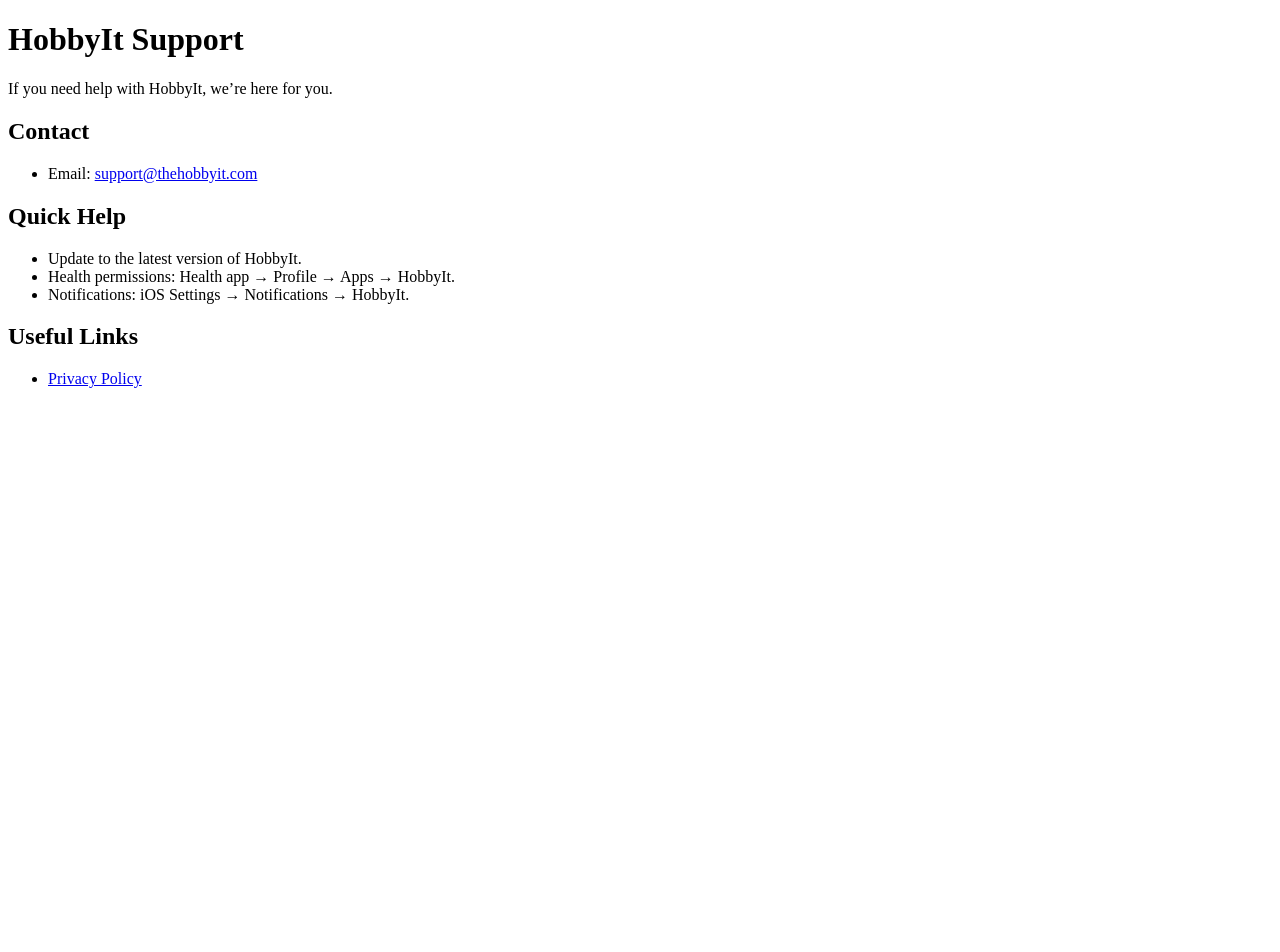
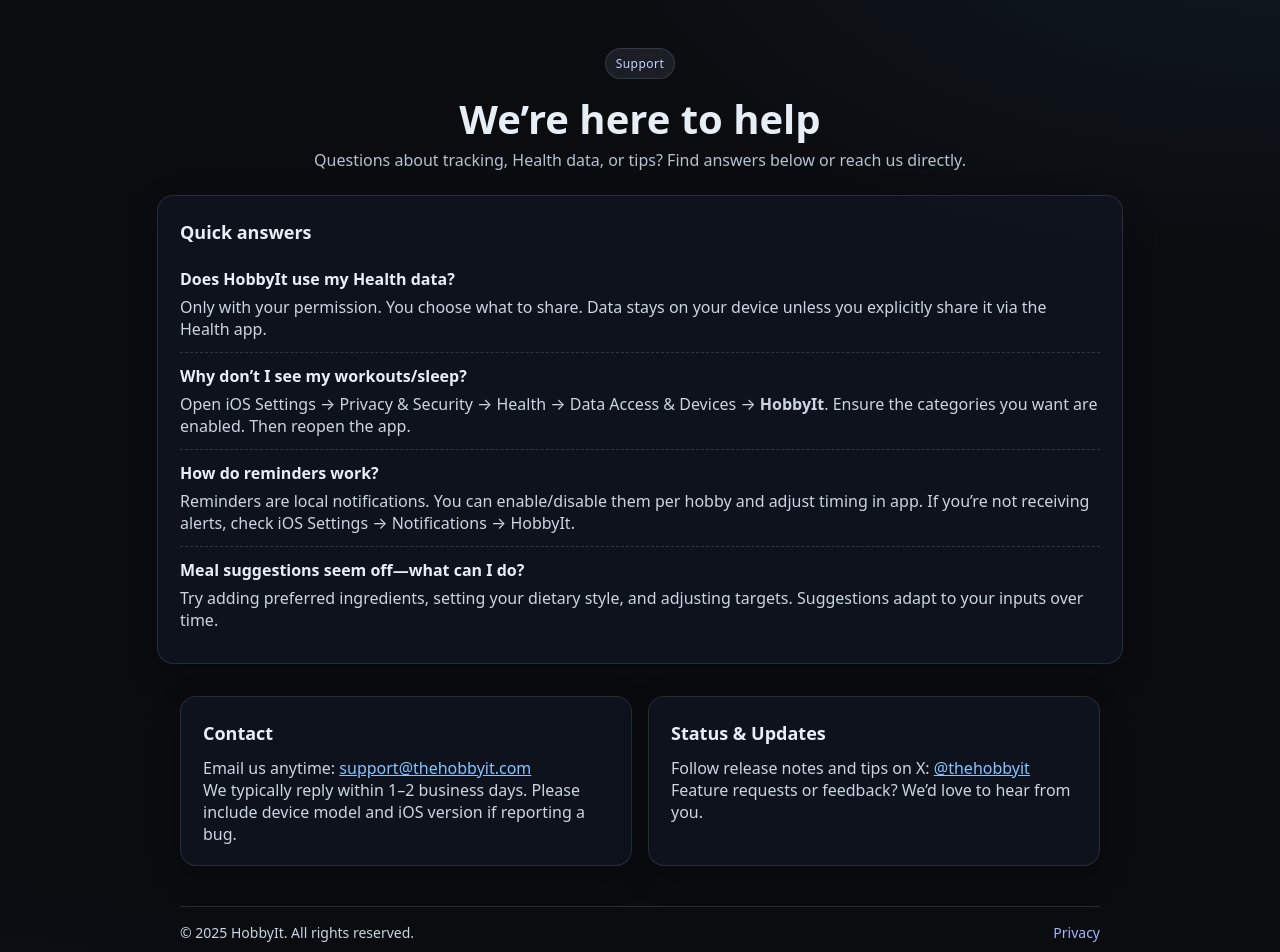
Before and after one commit to EhsanAzish80/thehobbyit-api, a Next.js app: page /support in a window 1280 px wide. Shown: the top 952 px of the page. Before the commit the page ends 800 px from the top, so only its background shows below. Built offline with nearby package versions, Linux system fonts and the light colour scheme.

Commit message:
Update support.tsx

```diff
--- a/src/pages/support.tsx
+++ b/src/pages/support.tsx
@@ -1,57 +1,171 @@
 import Head from "next/head";
 
-export default function Support() {
+export default function SupportPage() {
+  const year = new Date().getFullYear();
+
   return (
     <>
       <Head>
-        <title>HobbyIt Support</title>
-        <meta
-          name="description"
-          content="Get help with HobbyIt: FAQs, contact support, and troubleshooting."
-        />
+        <title>Support · HobbyIt</title>
+        <meta name="description" content="Get help with HobbyIt. FAQs, contact, and troubleshooting." />
       </Head>
-      <main className="mx-auto max-w-3xl px-6 py-12">
-        <h1 className="text-3xl font-semibold">HobbyIt Support</h1>
-        <p className="mt-3 text-neutral-600">
-          If you need help with HobbyIt, we’re here for you.
-        </p>
 
-        <section className="mt-8 space-y-3">
-          <h2 className="text-xl font-medium">Contact</h2>
-          <ul className="list-disc pl-6">
+      <main className="wrap">
+        <header className="hero">
+          <div className="badge">Support</div>
+          <h1>We’re here to help</h1>
+          <p className="lead">
+            Questions about tracking, Health data, or tips? Find answers below or reach us directly.
+          </p>
+        </header>
+
+        <section className="card">
+          <h2>Quick answers</h2>
+          <ul className="faq">
             <li>
-              Email:{" "}
-              <a className="text-blue-600 underline" href="mailto:support@thehobbyit.com">
-                support@thehobbyit.com
-              </a>
+              <h3>Does HobbyIt use my Health data?</h3>
+              <p>
+                Only with your permission. You choose what to share. Data stays on your device unless
+                you explicitly share it via the Health app.
+              </p>
+            </li>
+            <li>
+              <h3>Why don’t I see my workouts/sleep?</h3>
+              <p>
+                Open iOS Settings → Privacy &amp; Security → Health → Data Access &amp; Devices →
+                <strong> HobbyIt</strong>. Ensure the categories you want are enabled. Then reopen the app.
+              </p>
+            </li>
+            <li>
+              <h3>How do reminders work?</h3>
+              <p>
+                Reminders are local notifications. You can enable/disable them per hobby and adjust timing
+                in app. If you’re not receiving alerts, check iOS Settings → Notifications → HobbyIt.
+              </p>
+            </li>
+            <li>
+              <h3>Meal suggestions seem off—what can I do?</h3>
+              <p>
+                Try adding preferred ingredients, setting your dietary style, and adjusting targets.
+                Suggestions adapt to your inputs over time.
+              </p>
             </li>
           </ul>
         </section>
 
-        <section className="mt-8 space-y-3">
-          <h2 className="text-xl font-medium">Quick Help</h2>
-          <ul className="list-disc pl-6">
-            <li>Update to the latest version of HobbyIt.</li>
-            <li>
-              Health permissions: Health app → Profile → Apps → HobbyIt.
-            </li>
-            <li>
-              Notifications: iOS Settings → Notifications → HobbyIt.
-            </li>
-          </ul>
+        <section className="grid">
+          <div className="card">
+            <h2>Contact</h2>
+            <p>
+              Email us anytime:{" "}
+              <a href="mailto:support@thehobbyit.com">support@thehobbyit.com</a>
+            </p>
+            <p>
+              We typically reply within 1–2 business days. Please include device model and iOS version if
+              reporting a bug.
+            </p>
+          </div>
+
+          <div className="card">
+            <h2>Status &amp; Updates</h2>
+            <p>
+              Follow release notes and tips on X:{" "}
+              <a href="https://x.com/thehobbyit" target="_blank" rel="noreferrer">
+                @thehobbyit
+              </a>
+            </p>
+            <p>
+              Feature requests or feedback? We’d love to hear from you.
+            </p>
+          </div>
         </section>
 
-        <section className="mt-8 space-y-3">
-          <h2 className="text-xl font-medium">Useful Links</h2>
-          <ul className="list-disc pl-6">
-            <li>
-              <a className="text-blue-600 underline" href="/privacy">
-                Privacy Policy
-              </a>
-            </li>
-          </ul>
-        </section>
+        <footer className="foot">
+          <p>© {year} HobbyIt. All rights reserved.</p>
+          <nav>
+            <a href="/privacy">Privacy</a>
+          </nav>
+        </footer>
       </main>
+
+      <style jsx>{`
+        :global(html, body) { margin: 0; padding: 0; }
+        .wrap {
+          min-height: 100vh;
+          background:
+            radial-gradient(1200px 600px at 100% -10%, rgba(56, 189, 248, 0.08), transparent 60%),
+            radial-gradient(1000px 500px at -10% 120%, rgba(99, 102, 241, 0.08), transparent 60%),
+            #0b0c10;
+          color: #e8eef6;
+          font-family: ui-sans-serif, system-ui, -apple-system, Segoe UI, Roboto, Helvetica, Arial, Apple Color Emoji, Segoe UI Emoji;
+          padding: 48px 16px 32px;
+        }
+        .hero {
+          max-width: 920px;
+          margin: 0 auto 24px;
+          text-align: center;
+        }
+        .badge {
+          display: inline-block;
+          padding: 6px 10px;
+          border-radius: 999px;
+          background: rgba(148, 163, 184, 0.12);
+          border: 1px solid rgba(148, 163, 184, 0.2);
+          font-size: 12px;
+          letter-spacing: 0.04em;
+          color: #c7d2fe;
+          margin-bottom: 10px;
+        }
+        h1 {
+          margin: 8px 0 8px;
+          font-size: clamp(28px, 4vw, 40px);
+          line-height: 1.1;
+        }
+        .lead {
+          max-width: 680px;
+          margin: 0 auto;
+          color: #b6c2ce;
+        }
+        .card {
+          max-width: 920px;
+          margin: 16px auto;
+          padding: 20px 22px;
+          background: rgba(17, 24, 39, 0.6);
+          border: 1px solid rgba(148, 163, 184, 0.18);
+          border-radius: 16px;
+          box-shadow: 0 10px 30px rgba(0, 0, 0, 0.25);
+        }
+        .grid {
+          max-width: 920px;
+          margin: 16px auto;
+          display: grid;
+          gap: 16px;
+          grid-template-columns: 1fr;
+        }
+        @media (min-width: 840px) {
+          .grid { grid-template-columns: 1fr 1fr; }
+        }
+        h2 { margin: 4px 0 12px; font-size: 18px; }
+        .faq { list-style: none; padding: 0; margin: 0; }
+        .faq li { padding: 12px 0; border-top: 1px dashed rgba(148, 163, 184, 0.25); }
+        .faq li:first-child { border-top: none; }
+        h3 { margin: 0 0 6px; font-size: 16px; }
+        p { margin: 0; color: #cbd5e1; }
+        a { color: #86c5ff; text-decoration: underline; }
+        .foot {
+          max-width: 920px;
+          margin: 24px auto 0;
+          padding-top: 16px;
+          display: flex;
+          align-items: center;
+          justify-content: space-between;
+          border-top: 1px solid rgba(148, 163, 184, 0.2);
+          color: #97a6b3;
+          font-size: 14px;
+        }
+        .foot a { color: #a5b4fc; text-decoration: none; }
+        .foot a:hover { text-decoration: underline; }
+      `}</style>
     </>
   );
 }
```
